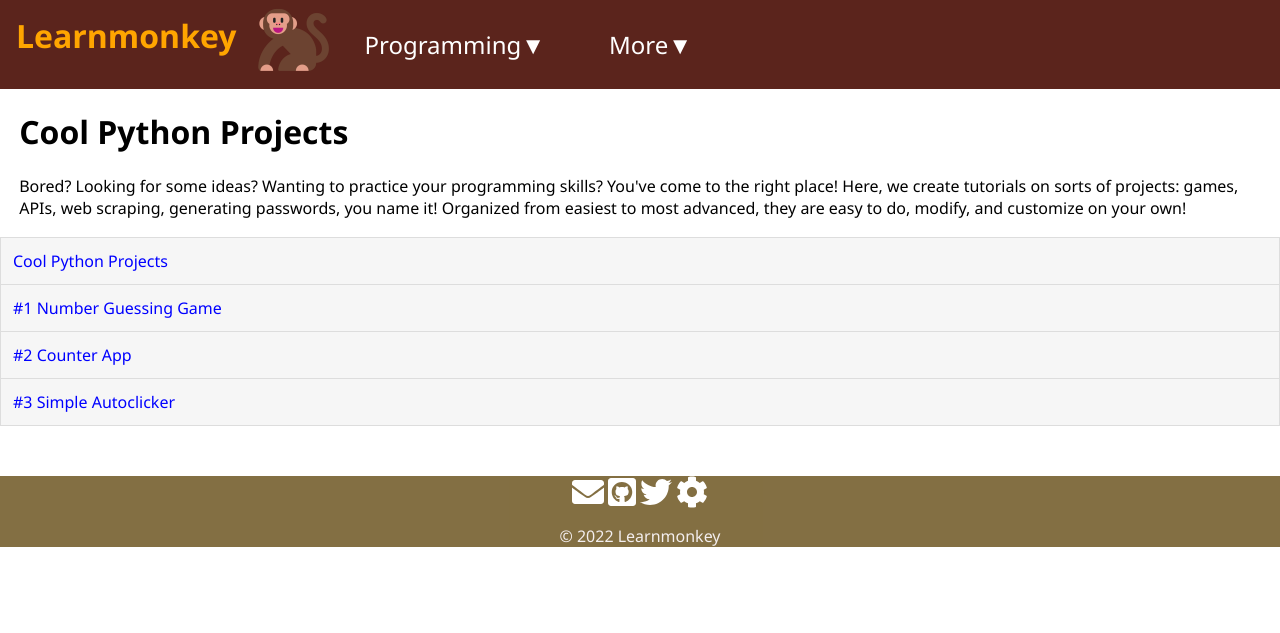
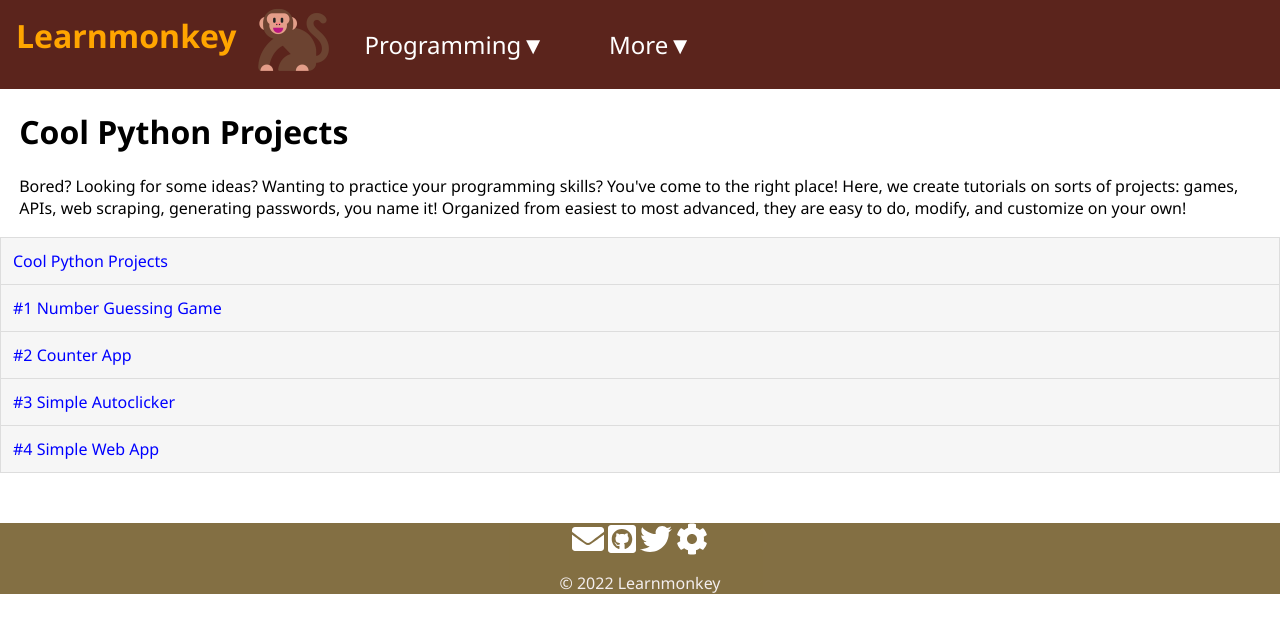
Before and after one commit to learnmonkey/learnmonkey.github.io, a Jekyll site: the page built from programming/python/cool-projects/index.html, in a window 1280 px wide. Shown: the top 633 px of the page. Built offline with Jekyll 4.4.1, drawn with Linux system fonts in a browser that asks for light colours; nearby versions of some CDN libraries.

Commit message:
update layout

```diff
--- a/_layouts/python-cool-projects.html
+++ b/_layouts/python-cool-projects.html
@@ -9,6 +9,7 @@
               <a href="/programming/python/cool-projects/1-number-guessing/"><li>#1 Number Guessing Game</li></a>
               <a href="/programming/python/cool-projects/2-counter-app/"><li>#2 Counter App</li></a>
               <a href="/programming/python/cool-projects/3-simple-autoclicker/"><li>#3 Simple Autoclicker</li></a>
+              <a href="/programming/python/cool-projects/4-simple-web-app/"><li>#4 Simple Web App</li></a>
         </ul>
         {%- include footer.html -%}
     </body>
```
